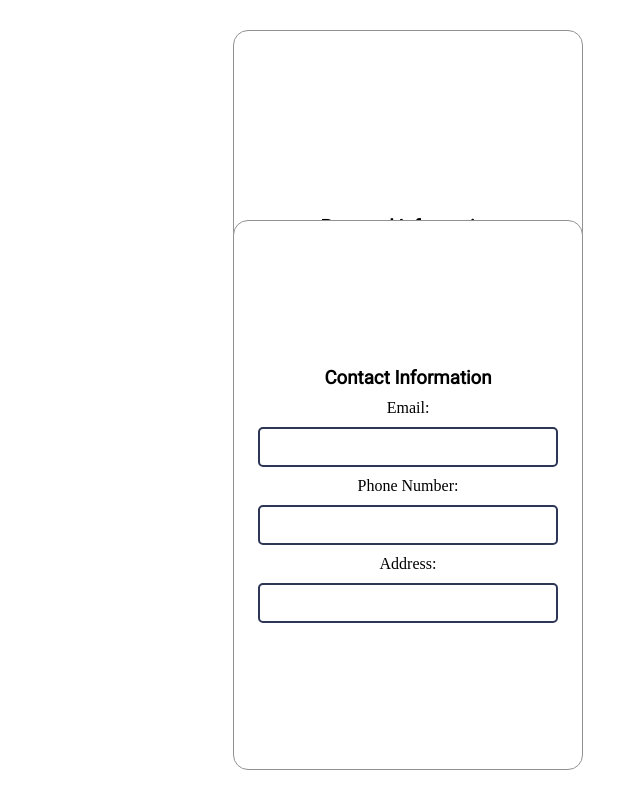
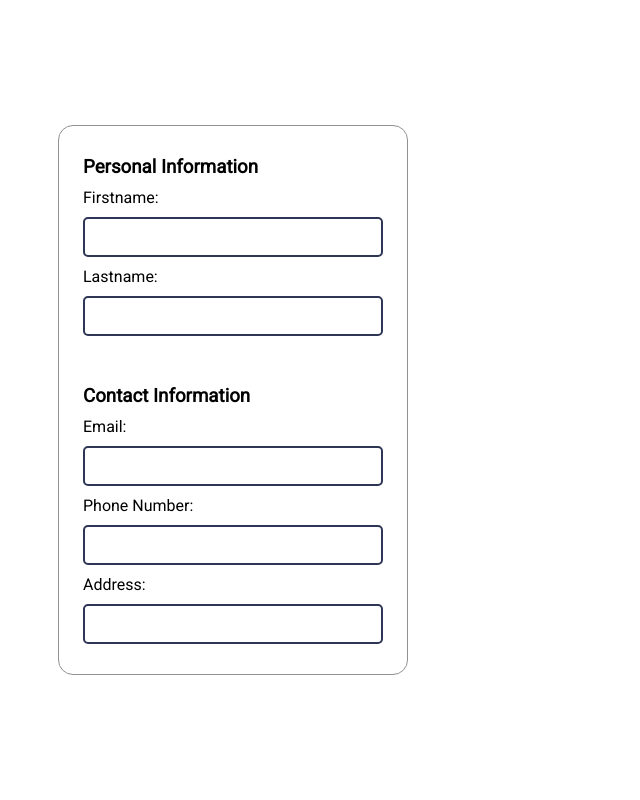
Before and after one commit to AndroGenium/Form, a plain HTML site: page index.html in a window 1280 px wide. Shown: the whole page, without its empty margins (407-1047 px from the left). Drawn offline with Linux system fonts and the light colour scheme.

Commit message:
Update style.css

```diff
--- a/style.css
+++ b/style.css
@@ -1,26 +1,19 @@
 @import url('https://fonts.googleapis.com/css2?family=Roboto&display=swap');
-
-
-
-p, h1, h2, h3, h4, h5{
+p, h1, h2, h3, h4, h5,label{
     font-family: 'Roboto', sans-serif;
 }
-
-
 *{
     margin: 0px;
     padding: 0px;
     box-sizing: border-box;
 }
-
 body{
     display: flex;
     justify-content: center;
     align-items: center;
     height: 100vh;
 }
-
-form{
+div{
     width: 350px;
     height: 550px;
     background-color: rgb(255, 255, 255);
@@ -32,14 +25,12 @@ form{
     flex-direction: column;
     position: relative;
 }
-
 .textarea{
     width: 300px;
     height: 40px;
     border: 2px solid rgb(45, 54, 85);
     border-radius: 5px;
 }
-
 .ContactInformation{
     display: flex;
     flex-direction: column;
@@ -47,7 +38,6 @@ form{
     position: absolute;
     bottom: 30px;
 }
-
 .PersonalInformation{
     display: flex;
     flex-direction: column;
```
